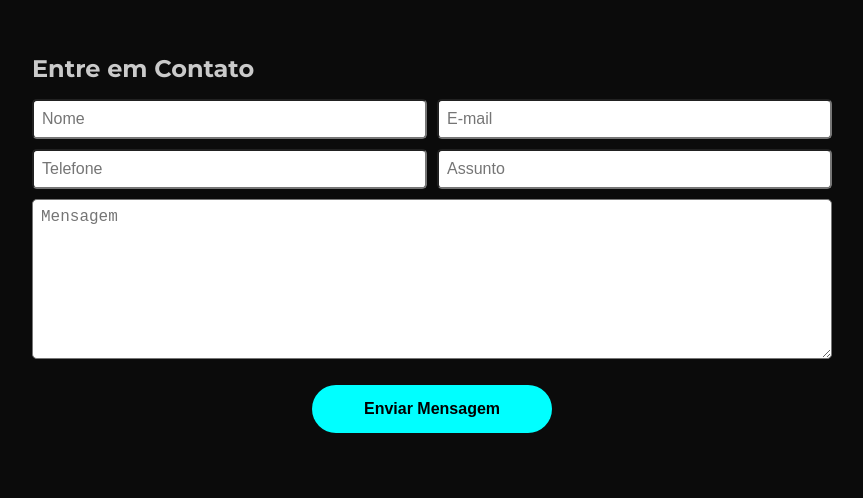
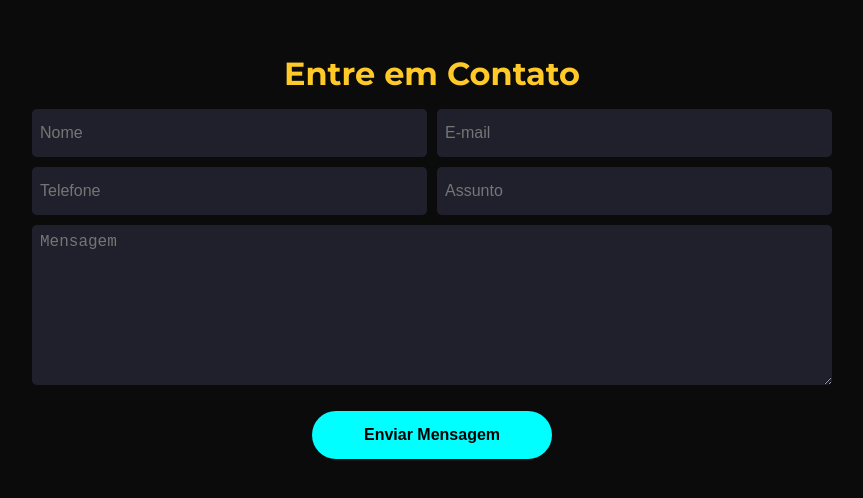
Before and after one commit to CharlesAragao/zero85game-site, a plain HTML site: page index.html in a window 1280 px wide. Shown: the part 1906-2404 px from the top of the page, without its empty margins (208-1071 px from the left). Drawn offline with Linux system fonts and the light colour scheme; a web font is replaced by a local one.

Commit message:
cor de fundo formulário

```diff
--- a/css/style.css
+++ b/css/style.css
@@ -154,12 +154,15 @@ form {
                     gap: 10px;
 
                         input {
-                            height: 2.5rem;
+                            height: 3rem;
                             border-radius: .3rem;
+                            background-color: #1f202b;
+                            border: none;
 
                             &::placeholder {
                                 font-size: 1rem;
                                 padding-left: .5rem;
+
                             }
                         }
             }
@@ -171,6 +174,8 @@ form {
             border-radius: .3rem;
             font-size: 1rem;
             padding: .5rem;
+            background-color: #1f202b;
+            border: none;
         }
 
         button {
@@ -187,10 +192,16 @@ form {
             transition: .2s;
 
             &:hover {
-                background-color: rgb(0, 132, 255);
+                background-color: darkorange;
             }
         }
     }
+}
+
+legend h2 {
+    color: #ffc928;
+    text-align: center;
+    font-size: 2rem;
 }
 
 .mapa iframe {
```
Also changed, not shown: index.html (+0 -6 lines).
